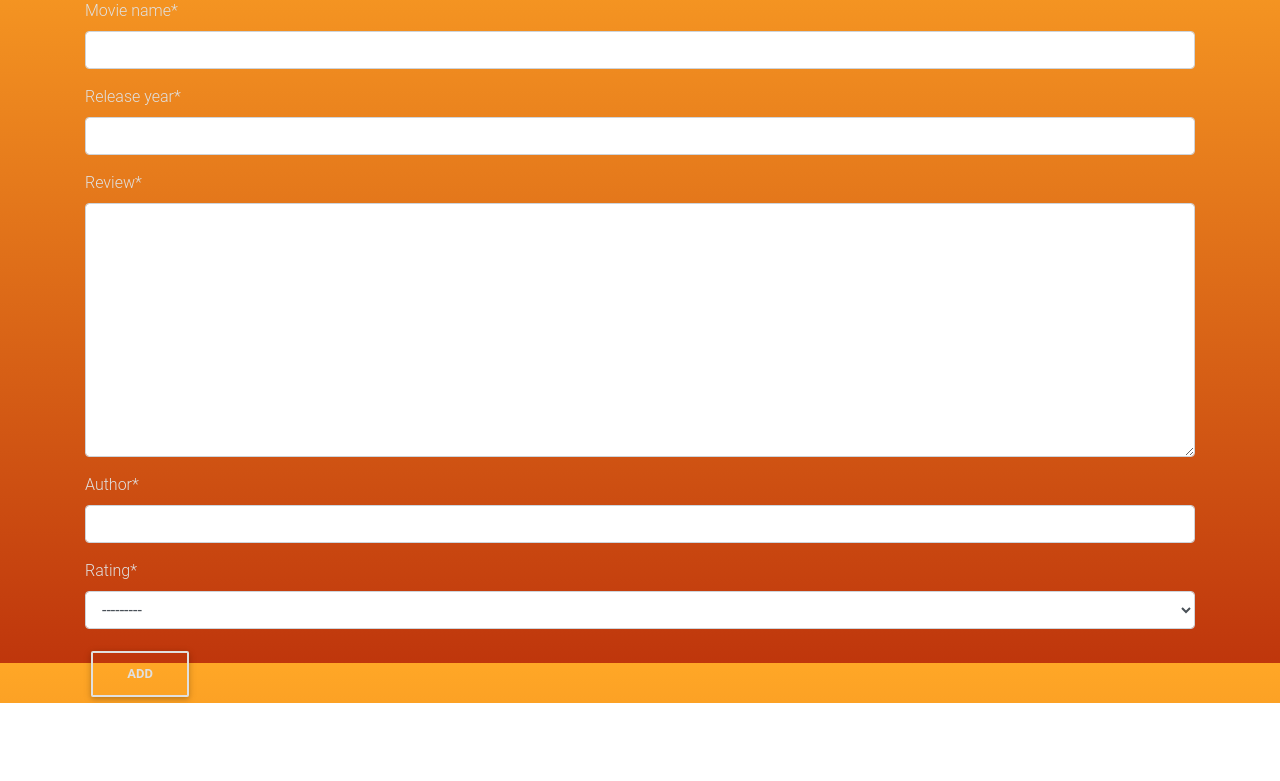
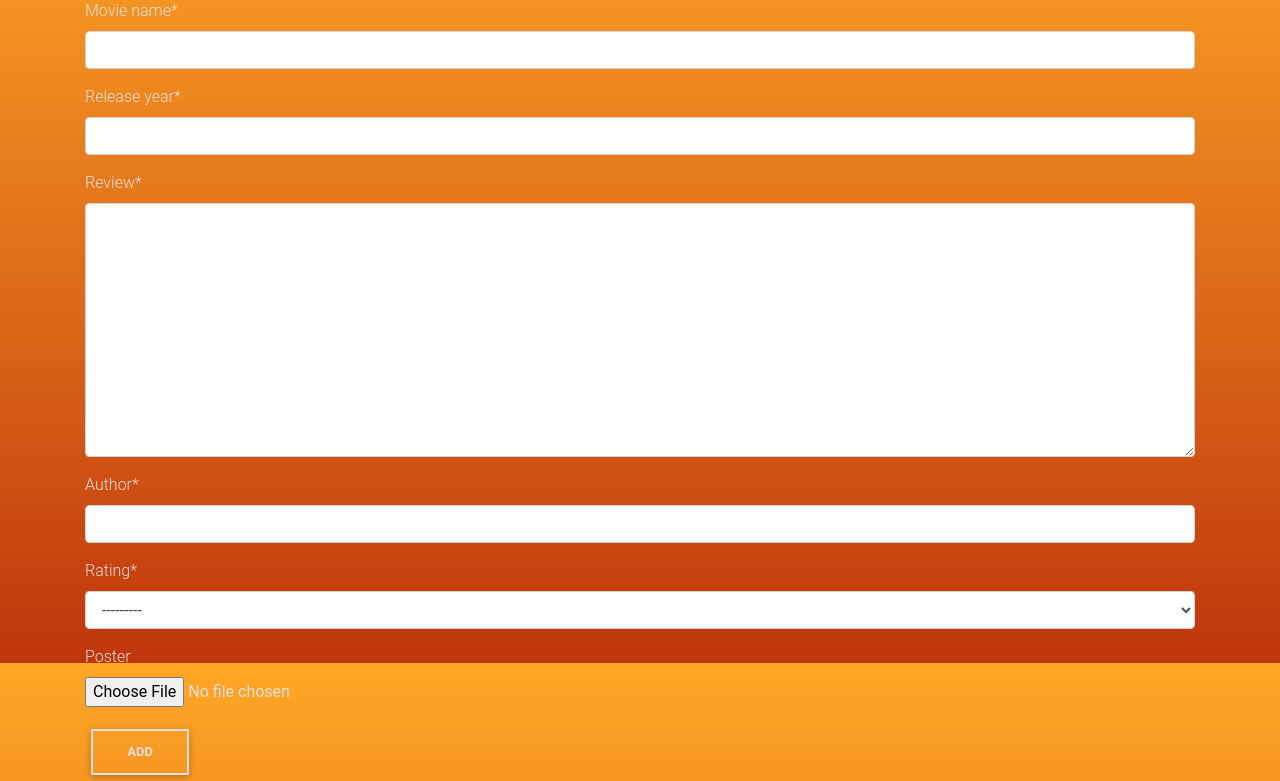
Before and after one commit to cmkishores/movie_review, a Django app: page /new/ in a window 1280 px wide. Shown: the part 137-918 px from the top of the page. Before the commit the page ends 840 px from the top, so only its background shows below. Run offline with Django 3.2, Linux system fonts and the light colour scheme; a user stored in the database is signed in; tables that the repository leaves empty hold one stand-in row (values such as "Sample post"); parts of the project's set-up code (start-up, migrations or seed data) failed here and were passed over; some libraries are stand-ins or nearby versions.

Commit message:
Added posters for reviews

```diff
--- a/movie_review/urls.py
+++ b/movie_review/urls.py
@@ -16,7 +16,8 @@ Including another URLconf
 from django.contrib import admin
 from django.urls import path,include
 from django.views.generic import TemplateView
-from django.urls.conf.static import static
+from django.conf.urls.static import static
+from django.conf import settings
 
 urlpatterns = [
     path('admin/', admin.site.urls),
@@ -24,4 +25,4 @@ urlpatterns = [
     path('users/',include('django.contrib.auth.urls')),
     path('',include('reviews.urls')),
 
-    ]
+    ] + static(settings.MEDIA_URL, document_root=settings.MEDIA_ROOT)
--- a/reviews/views.py
+++ b/reviews/views.py
@@ -20,7 +20,7 @@ class ReviewsDetailView(DetailView):
 class AddReviewView(CreateView):
 	model = Reviews
 	template_name = 'addreview.html'
-	fields = ['movie_name','release_year','review','author','rating']
+	fields = ['movie_name','release_year','review','author','rating','poster']
 
 	def form_valid(self, form):
 		form.instance.owner = self.request.user
@@ -29,7 +29,7 @@ class AddReviewView(CreateView):
 class EditReviewView(LoginRequiredMixin, UserPassesTestMixin, UpdateView):
 	model = Reviews
 	template_name = 'updatereview.html'
-	fields = ['movie_name', 'release_year', 'review','rating']
+	fields = ['movie_name', 'release_year', 'review','rating','poster']
 
 	def test_func(self):
 		obj = self.get_object()
--- a/static/css/base.css
+++ b/static/css/base.css
@@ -19,3 +19,8 @@ html {
 .text-muted{
     color:white;
 }
+.card-img-top
+{
+
+    width:100%;
+}
--- a/templates/review.html
+++ b/templates/review.html
@@ -8,7 +8,11 @@
 
 <div class="card" style="box-sizing:400px" >
   <div class="card-body">
+
    <h1>{{ reviews.movie_name }} </h1>
+
+   <img class="card-img-top" src="{{ reviews.poster.url }}" alt="{{ reviews.movie_name }}">
+
    <p class="text-muted">{{ reviews.created_at }} <small class="text-muted ">  Added {{ reviews.created_at|timesince }} ago </small> </p>
    <h4 class= "text-muted">Rating : {% for element in reviews.rating %} <i class="material-icons ">star</i> {% endfor %} out of 5</h4>
 	<blockquote class="blockquote">
```
Also changed, not shown: db.sqlite3, media/possters/Lucifer.jpg (added), media/possters/django.jpg (added), media/possters/django_5wvtIy6.jpg (added), media/possters/imitationgame.jpg (added), reviews/migrations/0003_auto_20190924_1112.py (added).
